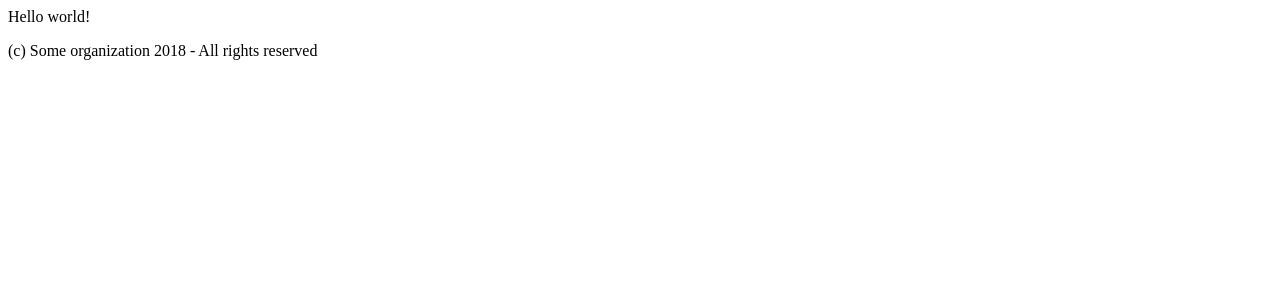
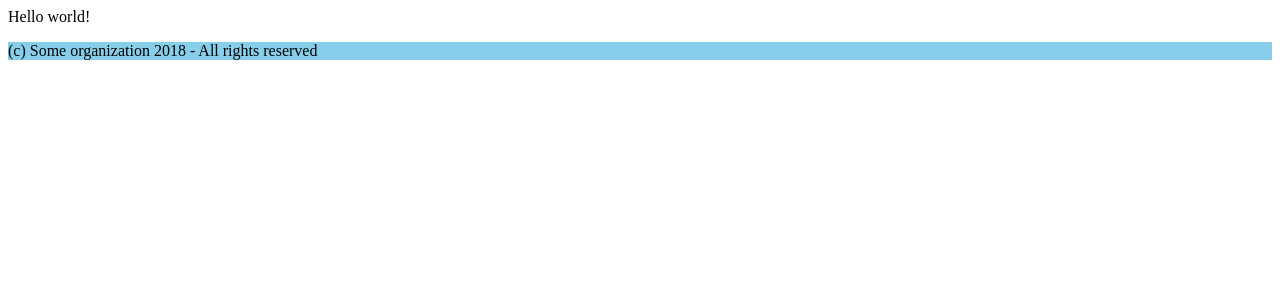
Before and after one commit to dantecalderon/store, a Gatsby app: page / in a window 1280 px wide. Shown: the top 300 px of the page. Built offline with nearby package versions, Linux system fonts and the light colour scheme.

Commit message:
Test styled-components

```diff
--- a/src/components/Footer/Footer.js
+++ b/src/components/Footer/Footer.js
@@ -1,7 +1,12 @@
 import React from 'react'
+import styled from 'styled-components'
+
+const Container = styled.div`
+	background: skyblue;
+`
 
 export default props => (
-	<div>
+	<Container>
 		<p>(c) Some organization 2018 - All rights reserved</p>
-	</div>
+	</Container>
 )
```
